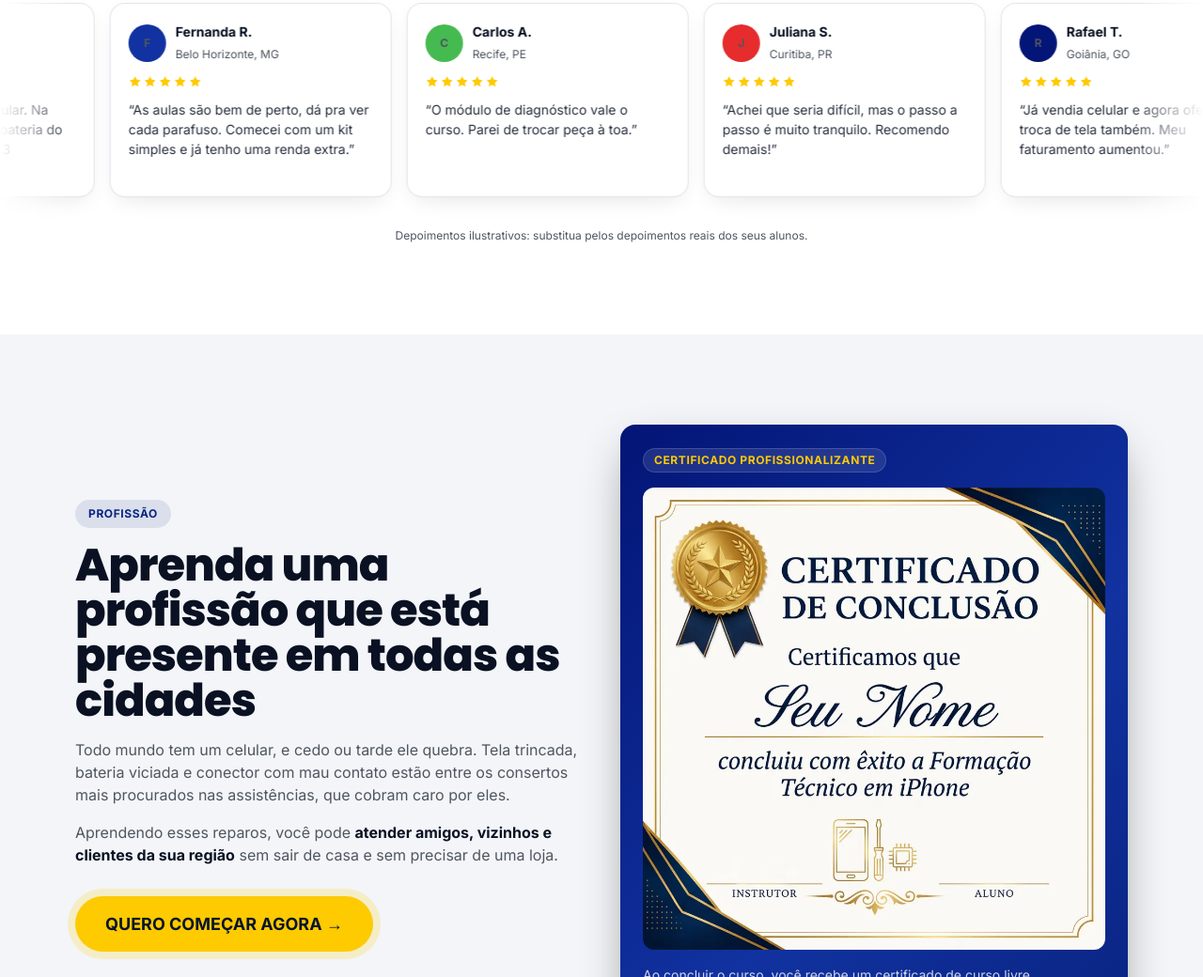
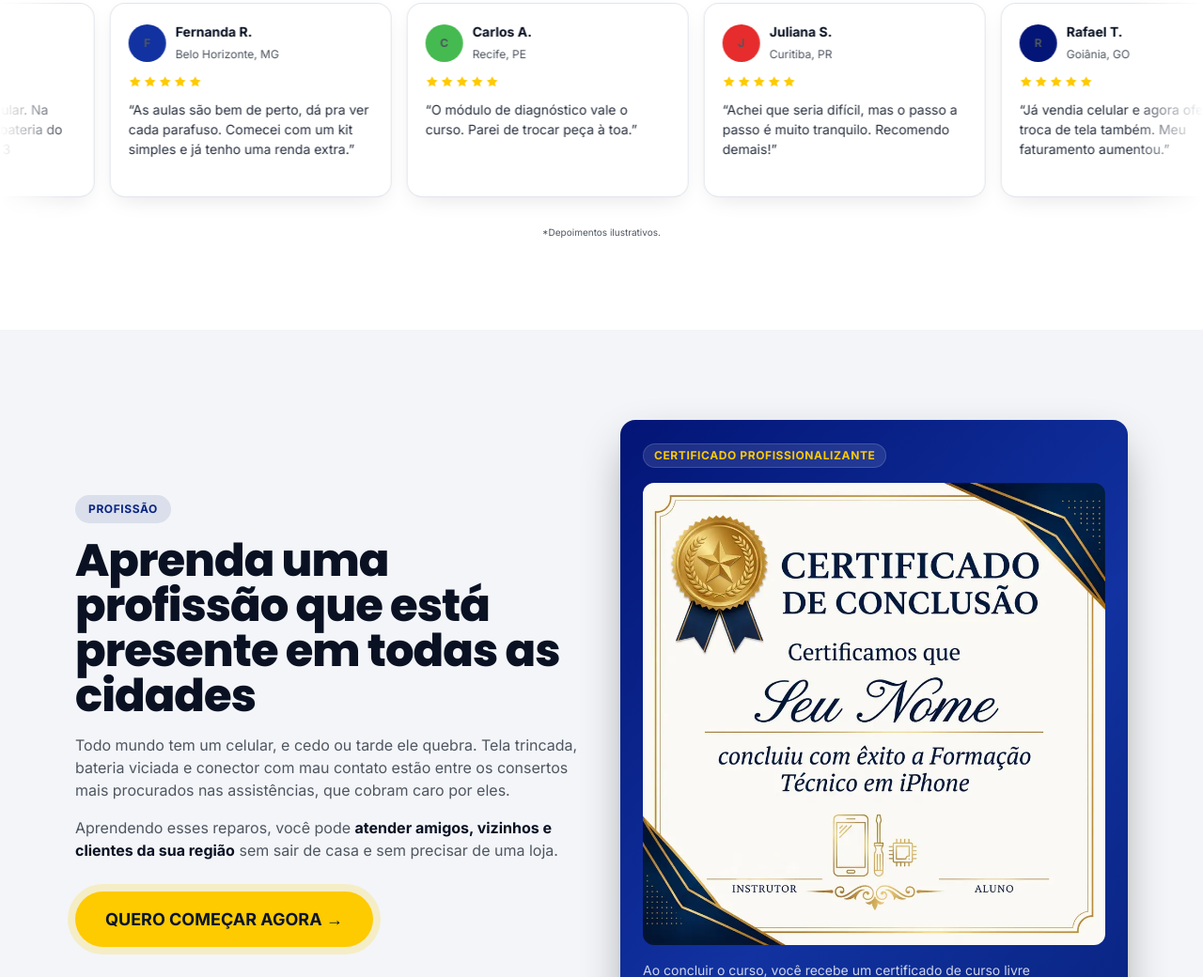
Before and after one commit to GabrielKarvalho/forma-tecnicoiphone, a plain HTML site: page index.html in a window 1280 px wide. Shown: the part 5589-6629 px from the top of the page at 94% size. Drawn offline with Linux system fonts and the light colour scheme.

Commit message:
Encurta e reduz o aviso dos depoimentos
Co-Authored-By: Claude Opus 5.5 <noreply@anthropic.com>
Claude-Session: https://claude.ai/code/session_016JW6LaM3QBYKv77euzcwUN

```diff
--- a/index.html
+++ b/index.html
@@ -171,7 +171,7 @@ h1,h2,h3,h4{font-family:var(--font-display);letter-spacing:-.02em}
 .stars{display:flex;gap:2px;color:var(--electric)}
 .stars svg{width:14px;height:14px}
 .depo p{font-size:14px;color:#2a3140}
-.disclaimer{margin-top:4px;font-size:12px;color:var(--muted-foreground);text-align:center}
+.disclaimer{margin-top:2px;font-size:10px;color:var(--muted-foreground);text-align:center}
 
 /* receberá */
 .two{margin-top:48px;display:grid;grid-template-columns:1fr;gap:24px}
@@ -476,7 +476,7 @@ src="https://www.facebook.com/tr?id=1126461060235843&ev=PageView&noscript=1"
     <p class="sub">Veja quem já começou a consertar celulares em casa.</p>
   </div>
   <div class="marquee-mask"><div class="marquee-track left" id="depos"></div></div>
-  <p class="disclaimer">Depoimentos ilustrativos: substitua pelos depoimentos reais dos seus alunos.</p>
+  <p class="disclaimer">*Depoimentos ilustrativos.</p>
 </section>
 
 <!-- 8. PROFISSÃO -->
```
